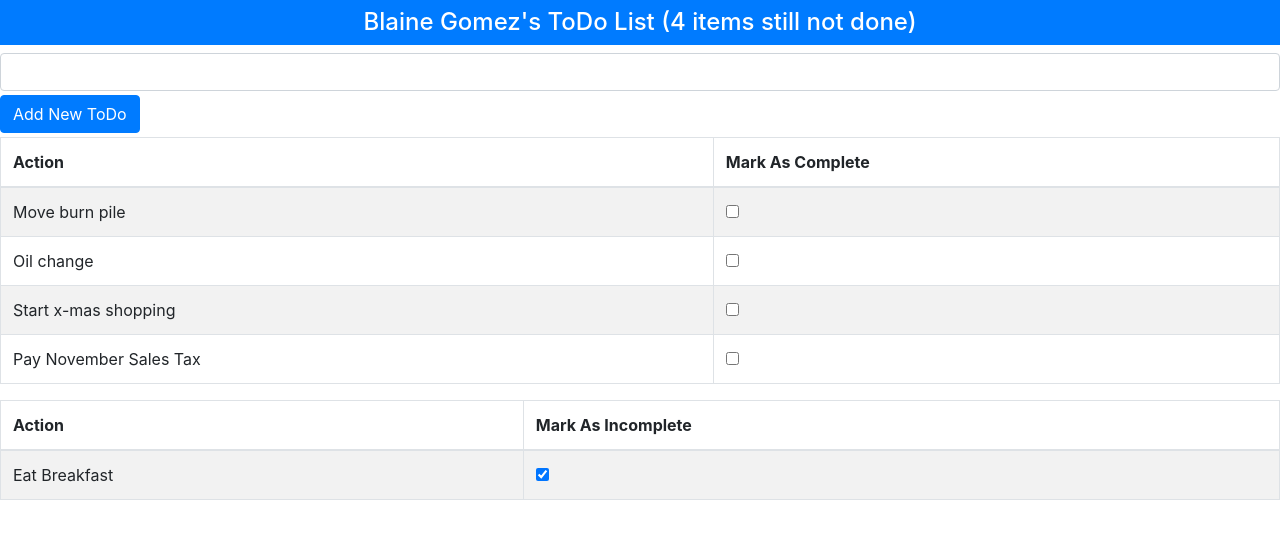
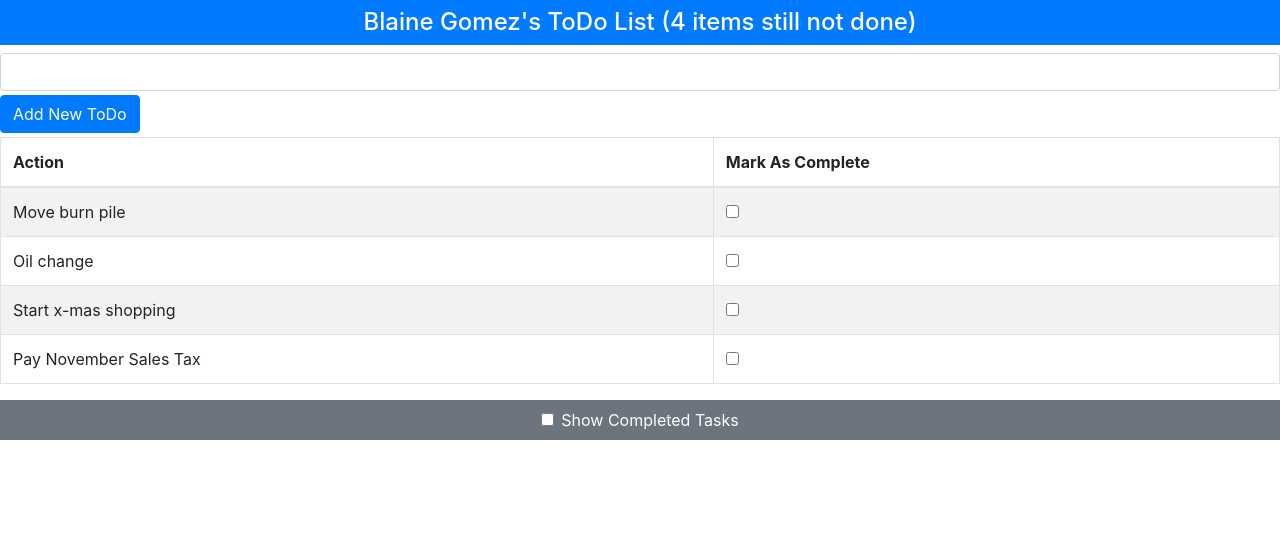
Before and after one commit to BlaineG106/todo_1130, a React (Create React App) app: page / in a window 1280 px wide. Shown: the top 538 px of the page. Built offline with nearby package versions, Linux system fonts and the light colour scheme; no server answers.

Commit message:
added feature 8 and 9

```diff
--- a/src/App.js
+++ b/src/App.js
@@ -1,9 +1,10 @@
 //import logo from './logo.svg';
 import './App.css';
-import React, {Component} from 'react';
-import {ToDoBanner} from './TODOBANNER';
-import {ToDoRow} from "./TODOROW";
-import {ToDoCreate} from './TODOCREATE';
+import React, { Component } from 'react';
+import { ToDoBanner } from './TODOBANNER';
+import { ToDoRow } from "./TODOROW";
+import { ToDoCreate } from './TODOCREATE';
+import {VisibilityControl} from './VISIBILITYCONTROL'
 import 'bootstrap/dist/css/bootstrap.css';
 
 export default class App extends Component {
@@ -17,11 +18,11 @@ export default class App extends Component {
     this.state = {
       todoOwner: "Blaine Gomez",
       todoList: [
-            {action: "Move burn pile", done: false},
-            {action: "Oil change", done: false},
-            {action: "Start x-mas shopping", done: false},
-            {action: "Pay November Sales Tax", done: false},
-            {action: "Eat Breakfast", done: true}
+        { action: "Move burn pile", done: false },
+        { action: "Oil change", done: false },
+        { action: "Start x-mas shopping", done: false },
+        { action: "Pay November Sales Tax", done: false },
+        { action: "Eat Breakfast", done: true }
       ]
     }
   } // END OF CONSTRUCTOR
@@ -33,9 +34,9 @@ export default class App extends Component {
 
     x => x.done === finishedTask).map(y =>
       <ToDoRow
-        key = {y.action}
-        item = {y}
-        callback = {this.toggleToDo} // The callback will be invoked (executed, run) when everything in <ToDoRow> is finished AND the user clicks the input box
+        key={y.action}
+        item={y}
+        callback={this.toggleToDo} // The callback will be invoked (executed, run) when everything in <ToDoRow> is finished AND the user clicks the input box
       //  The data passed into the callback from the ToDoRow componet is passed automatically into the function defined in the callback
       />
     );
@@ -44,20 +45,16 @@ export default class App extends Component {
 
     {
       todoList: this.state.todoList.map(
-            bob => bob.action === checkedToDoItem.action ? {...bob, done: !bob.done} : bob
+        bob => bob.action === checkedToDoItem.action ? { ...bob, done: !bob.done } : bob
 
       )
-        }
-
-
-
+    }, () => localStorage.setItem("storedToDoObject", JSON.stringify(this.state))
   );
 
   //  The createNewTodoCallback method below is the callback for the ToDoCreator component
   //  The "newToDoAction" parameter passed into the createNewTodoCallback method below comes from where the callback is initiated from- which is in the createNewTodo method of the ToDoCreator Component
 
-      createNewToDoCallback = (newToDoAction) =>
-      {
+  createNewToDoCallback = (newToDoAction) => {
     //  The if block below checks if the newly created todo item is NOT already in the list of todos.  If it is NOT already in the list then it adds it as below.  If it is in the list already there is no else block so nothing happens - this is not too user friendly but.... :)
     if (!this.state.todoList.find(
       xyz => xyz.action === newToDoAction.action)) {
@@ -65,18 +62,48 @@ export default class App extends Component {
         {
           todoList: [
             ...this.state.todoList,
-                    {action: newToDoAction, done: false}
+            { action: newToDoAction, done: false }
             // By default every new todo should not be done- in other words it's done property should have a value of false.
           ]
-                }
-              )
-            }
+        }, () => localStorage.setItem("storedToDoObject", JSON.stringify(this.state))
+      ) //end of setState
+    } //end of If block
   }
 
   // Feature 5e
   //  The componentDidMount method below is a built in react method to handle logic for when the APP Component "mounts" or "loads"
-      componentDidMount = () =>
+  componentDidMount = () => {
+    localStorage.clear();
+
+    fetch("http://localhost:54970/api/todos?todoOwnerID=1")
+      .then(response => response.json())
+      .then((data) => {
+        console.log(JSON.stringify({ data }));
+
+        var apiList = [];
+
+        for (var i = 0; i < data.Data.length; i++) {
+          var isDone = true;
+          if (data.Data[i].done === 0) {
+            isDone = false;
+          }
+          var element = { action: data.Data[i].action, done: isDone };
+          apiList.push(element);
+        }
+
+        let storedData = localStorage.getItem("storedToDoObject");
+        this.setState(
+          storedData != null ? JSON.parse(storedData) :
             {
+              todoOwner: data.Data[0].todoOwner,
+              todoList: apiList,
+              showCompleted: true //Feature 8
+            }
+        );
+
+      })
+      .catch(console.log);
+
 
   }
 
@@ -84,14 +111,14 @@ export default class App extends Component {
     <div>
       {/* Features 1 and 2 */}
       <ToDoBanner
-            todoOwner = {this.state.todoOwner}
-            todoList = {this.state.todoList}
+        todoOwner={this.state.todoOwner}
+        todoList={this.state.todoList}
       />
 
       {/* Feature 5a */}
 
       <ToDoCreate
-        callback = {this.createNewToDoCallback}
+        callback={this.createNewToDoCallback}
       />
 
       {/* Features 3 and 4 */}
@@ -105,7 +132,17 @@ export default class App extends Component {
         </tbody>
       </table>
 
+      {/* Feature 8 */}
+      <div className="bg-secondary text-white text-center p-2">
+        <VisibilityControl
+          description = "Completed Tasks"
+          isChecked = {this.state.showCompleted}
+          callback = {checked => this.setState({showCompleted: checked})}
+        />
+      </div>
+
       {/* Features 6 and 7 */}
+      {this.state.showCompleted &&
       <table className="table table-striped table-bordered">
         <thead>
           <th>Action</th>
@@ -115,6 +152,7 @@ export default class App extends Component {
           {this.todoTableRows(true)}
         </tbody>
       </table>
+      }
     </div>
 
 } // END OF APP
--- /dev/null
+++ b/src/VISIBILITYCONTROL.js
@@ -0,0 +1,18 @@
+import React, {Component} from 'react';
+
+export class VisibilityControl extends Component {
+
+    // Feature 8
+    render = () =>
+    <div className = "form-check">
+        <input
+            className = "form-check-input"
+            type = "checkbox"
+            onChange = {(e) => this.props.callback(e.target.checked)}
+            checked = {this.props.isChecked}
+        />
+        <label className = "form-check-label">
+            Show {this.props.description}
+        </label>
+    </div>
+}
```
Also changed, not shown: 1 other file (tests, documents, lock files or other folders). Lines whose indentation alone changed are shown as unchanged.
